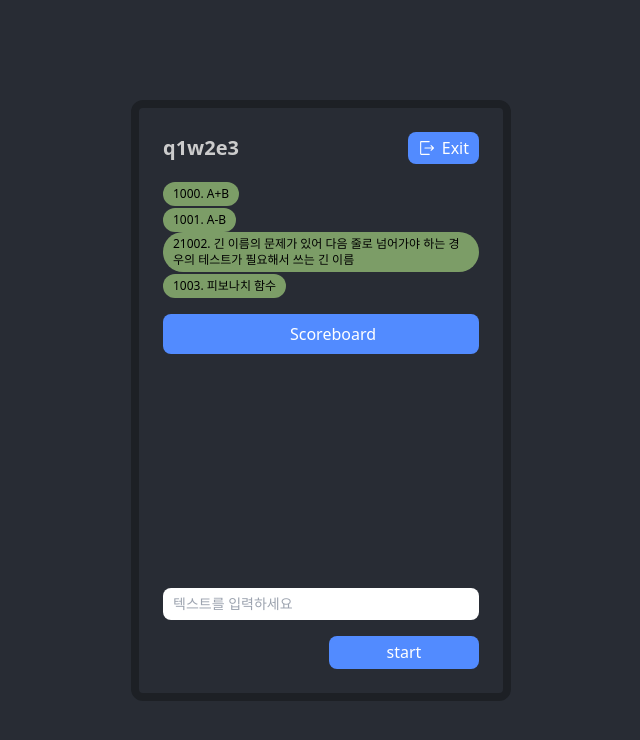
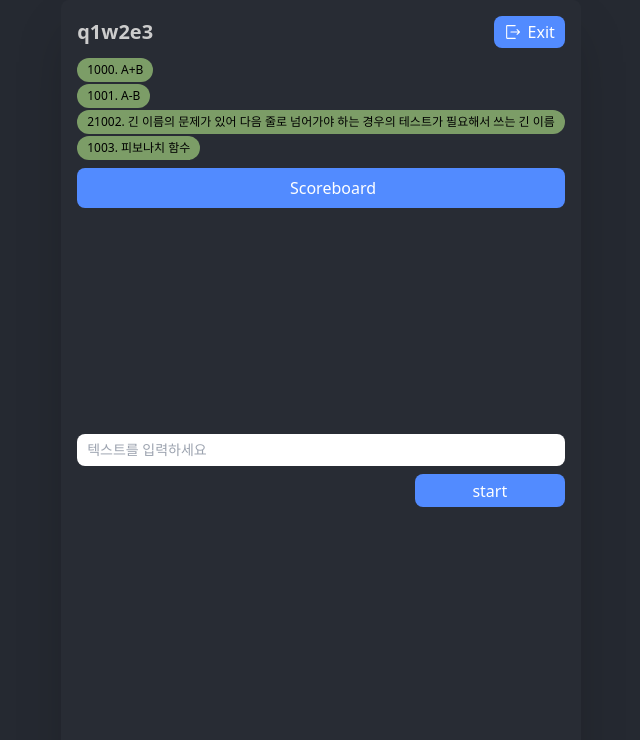
Before and after one commit to boostcampwm2023/baekjoonrooms, a React (Vite) app in the folder client/: page /room/1 in a window 1280 px wide. Shown: the top 740 px of the page, without its empty margins (319-959 px from the left). Built offline with nearby package versions, Linux system fonts and the light colour scheme; sample sign-in values are in the browser's storage; some icons are missing.

Commit message:
feat: room ui 수정

```diff
--- /dev/null
+++ b/client/src/components/RoomCode.tsx
@@ -0,0 +1,10 @@
+import CopyIcon from '../icons/CopyIcon';
+
+export default function RoomCode({ code }: { code: string }) {
+  return (
+    <div className="text-md flex cursor-pointer flex-row items-center justify-center gap-1 rounded-lg bg-aod_text_alt bg-opacity-80 px-2 py-1 font-bold text-aod_text">
+      {code}
+      <CopyIcon />
+    </div>
+  );
+}
--- a/client/src/pages/Room.tsx
+++ b/client/src/pages/Room.tsx
@@ -7,8 +7,8 @@ import RoomInfo from '../components/RoomInfo';
 
 export default function Room() {
   return (
-    <div className="bg-aod_bg flex min-h-screen items-center justify-center">
-      <div className="border-aod_gutter flex w-[380px] flex-col items-center justify-center gap-4 rounded-xl border-8 px-6 py-6">
+    <div className="relative flex min-h-screen items-center justify-center bg-aod_fg">
+      <div className="z-10 flex min-h-screen min-w-[300px] flex-col items-center gap-2 rounded-lg bg-aod_bg p-4 shadow-2xl">
         <RoomInfo />
         <Problems problems={problems.problems} />
         <ScoreboardButton />
```
Also changed, not shown: 1 other file (tests, documents, lock files or other folders).
